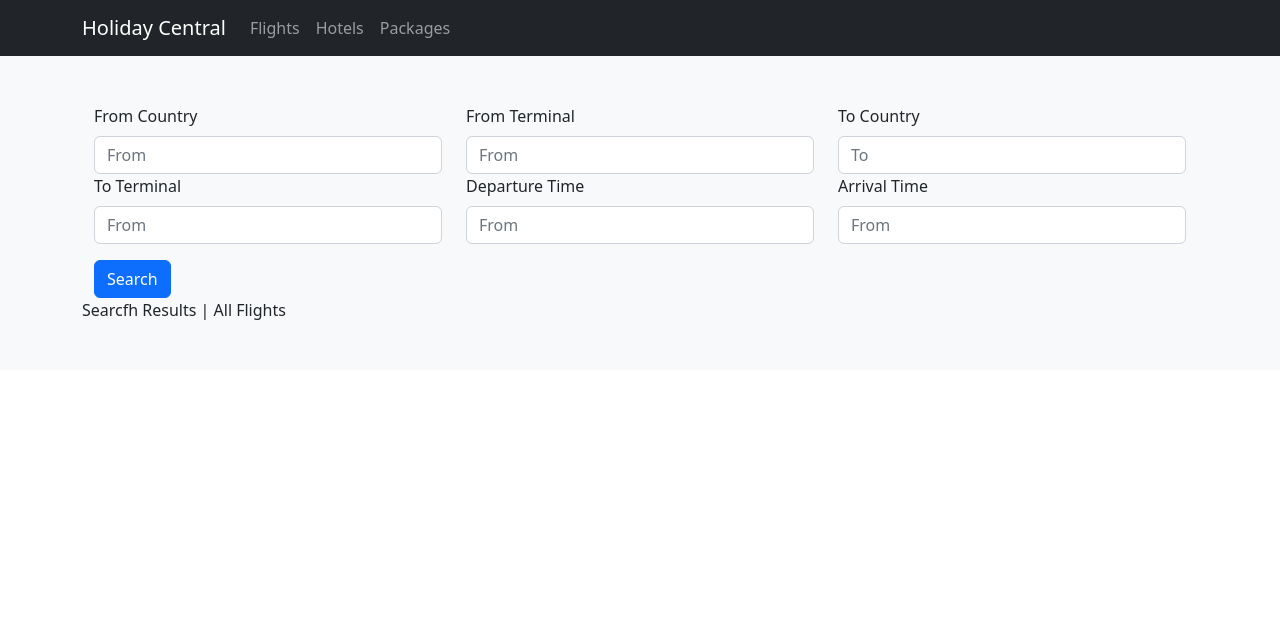
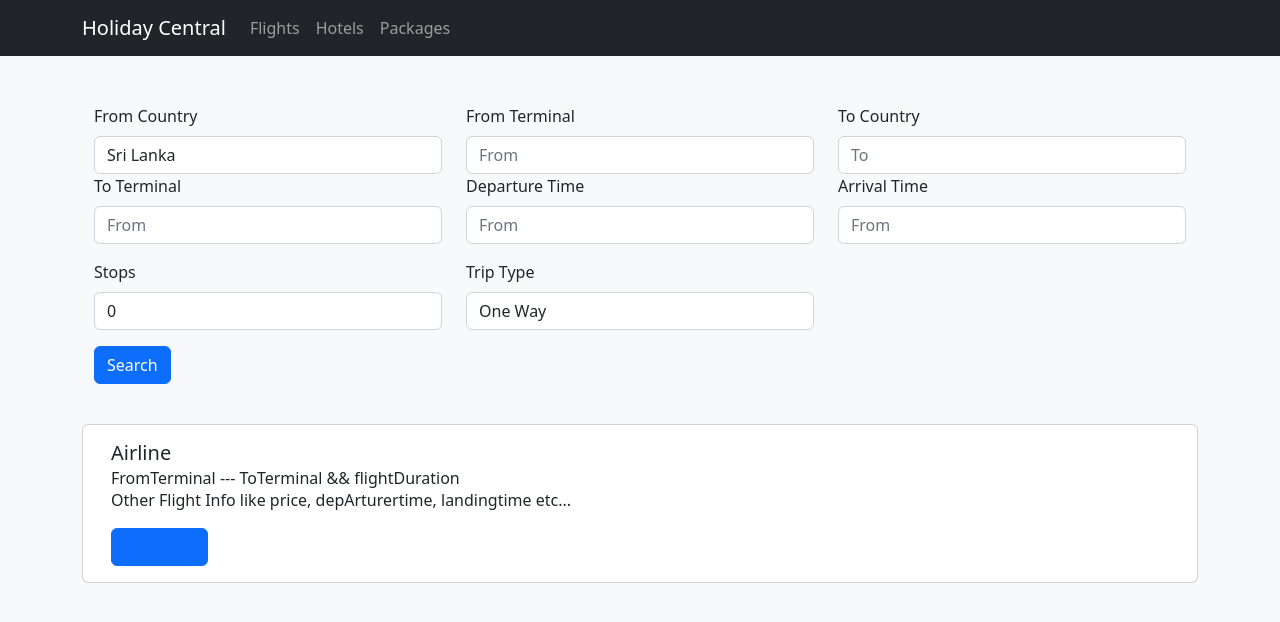
Before and after one commit to buminduyasith/HolidayCentral, a Next.js app in the folder frontend/: page /flights/searchFlights in a window 1280 px wide. Shown: the top 622 px of the page. Built offline with nearby package versions, Linux system fonts and the light colour scheme.

Commit message:
feat(flights FE) :  Serch Params and Nav

```diff
--- a/frontend/src/pages/flights/searchFlights.jsx
+++ b/frontend/src/pages/flights/searchFlights.jsx
@@ -1,6 +1,7 @@
 import Layout from "@/components/layout/layout";
+import Link from "next/link";
 import React, { useState } from 'react';
-import { Container, Form, InputGroup, Row, Col, Button } from "react-bootstrap";
+import { Container, Form, InputGroup, Row, Col, Button, Card } from "react-bootstrap";
 
 
 export default function SearchFlights() {
@@ -26,9 +27,13 @@ export default function SearchFlights() {
                 <Form.Label>From Country</Form.Label>
                 <Form.Control
                   required
-                  type="text"
+                  as="select"
                   placeholder="From"
-                />
+                >
+                  <option value="DICTUM">Sri Lanka</option>
+                  <option value="CONSTANCY">Constancia</option>
+                  <option value="COMPLEMENT">Complemento</option>
+                </Form.Control>
                 <Form.Control.Feedback type="invalid">Please provide a valid Location</Form.Control.Feedback>
               </Form.Group>
               <Form.Group as={Col} md="4" controlId="validationCustom01">
@@ -77,41 +82,57 @@ export default function SearchFlights() {
                 <Form.Control.Feedback type="invalid">Please provide a valid Time</Form.Control.Feedback>
               </Form.Group>
             </Row>
-            {/* <Row className="mb-3">
-              <Form.Group as={Col} md="4" controlId="validationCustom03">
-                <Form.Label>City</Form.Label>
-                <Form.Control type="text" placeholder="City" required />
-                <Form.Control.Feedback type="invalid">
-                  Please provide a valid city.
-                </Form.Control.Feedback>
+            <Row className="mb-3">
+              <Form.Group as={Col} md="4" controlId="validationCustom01">
+                <Form.Label>Stops</Form.Label>
+                <Form.Control
+                  required
+                  as="select"
+                  placeholder="From"
+                >
+                  <option value="DICTUM">0</option>
+                  <option value="CONSTANCY">1</option>
+                  <option value="COMPLEMENT">2</option>
+                </Form.Control>
+                <Form.Control.Feedback type="invalid">Please provide a valid Input</Form.Control.Feedback>
               </Form.Group>
-              <Form.Group as={Col} md="4" controlId="validationCustom04">
-                <Form.Label>State</Form.Label>
-                <Form.Control type="text" placeholder="State" required />
-                <Form.Control.Feedback type="invalid">
-                  Please provide a valid state.
-                </Form.Control.Feedback>
+              <Form.Group as={Col} md="4" controlId="validationCustom01">
+                <Form.Label>Trip Type</Form.Label>
+                <Form.Control
+                  required
+                  as="select"
+                  placeholder="From"
+                >
+                  <option value="DICTUM">One Way</option>
+                  <option value="CONSTANCY">Round Trip</option>
+                </Form.Control>
+                <Form.Control.Feedback type="invalid">Please provide a valid Input</Form.Control.Feedback>
               </Form.Group>
-              <Form.Group as={Col} md="4" controlId="validationCustom05">
-                <Form.Label>Zip</Form.Label>
-                <Form.Control type="text" placeholder="Zip" required />
-                <Form.Control.Feedback type="invalid">
-                  Please provide a valid zip.
-                </Form.Control.Feedback>
-              </Form.Group>
-            </Row> */}
-            {/* <Form.Group className="mb-3">
-              <Form.Check
-                required
-                label="Agree to terms and conditions"
-                feedback="You must agree before submitting."
-                feedbackType="invalid"
-              />
-            </Form.Group> */}
+            </Row>
             <Button type="submit">Search</Button>
           </Form>
         </Row>
-        <Row>Searcfh Results | All Flights</Row>
+        {/* Loop Row with all Flight Data */}
+        <Row style={{ paddingTop: '5vh' }}>
+          <Card style={{ width: '100%' }}>
+            <Card.Body>
+              <Card.Title>Airline</Card.Title>
+              <Card.Subtitle>FromTerminal --- ToTerminal && flightDuration</Card.Subtitle>
+              <Card.Text>
+                Other Flight Info like price, depArturertime, landingtime etc...
+              </Card.Text>
+              <Button variant="primary"> <Link
+                href={{
+                  pathname: "./checkout",
+                  query: {
+                    id: 1
+                  }
+                }}
+                as={'flights/flightscheckout'}
+              >Checkout</Link></Button>
+            </Card.Body>
+          </Card>
+        </Row>
       </Container>
     </Layout>
   )
```
Also changed, not shown: frontend/src/pages/flights/checkout.jsx (added, +20 -0 lines), 1 other file (tests, documents, lock files or other folders).
